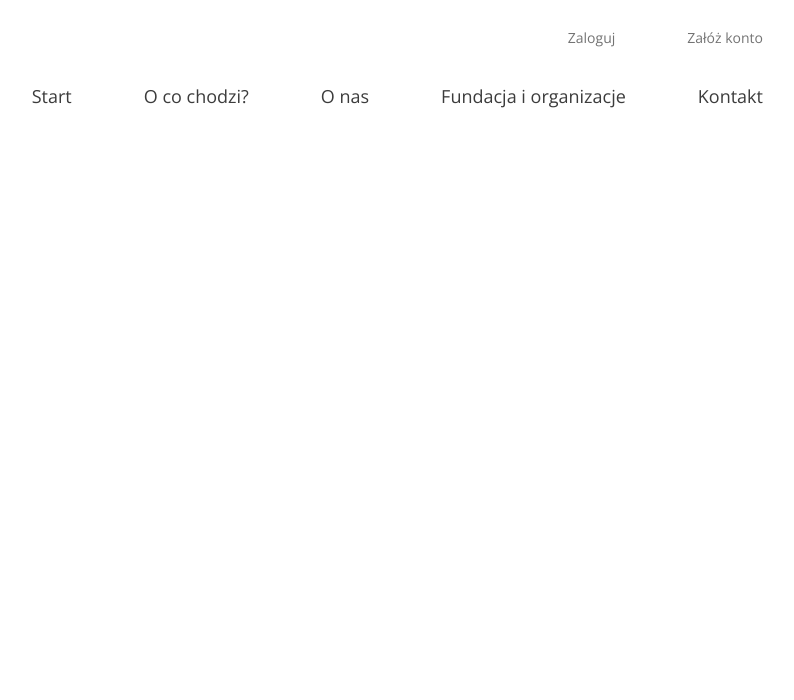
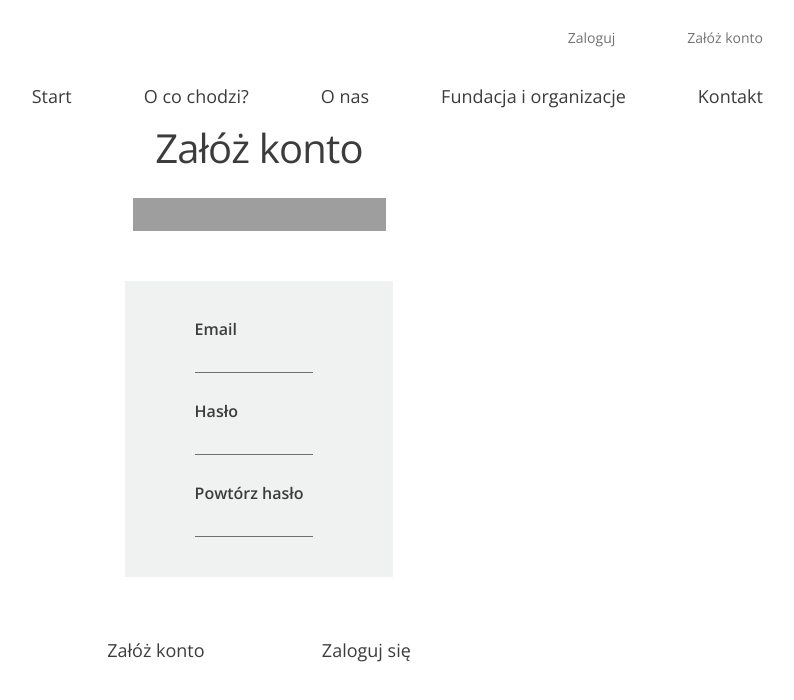
Before and after one commit to PatrykAdamski/Oddaj-w-dobre-rece, a React (Create React App) app: page /Logup in a window 1280 px wide. Shown: the top 700 px of the page, without its empty margins (381-1175 px from the left). Built offline with nearby package versions, Linux system fonts and the light colour scheme; grey boxes are pictures that could not be loaded.

Commit message:
add section logup

```diff
--- a/src/components/Logup.js
+++ b/src/components/Logup.js
@@ -1,9 +1,44 @@
-import React from 'react';
+import React from "react";
 
-
-export default function Logup(){
-    return(
-        <>
-        </>
-    )
+export default function Logup() {
+  return (
+    <>
+      <section className="sectionLogin">
+        <div className="sectionLogin__container">
+          <h2 className="sectionLogin--title">Załóż konto</h2>
+          <div className="ornament"></div>
+          <div className="sectionLogin__container--evidence">
+            <label className="sectionLogin--label" for="email">
+              Email
+            </label>
+            <input
+              className="input sectionLogin--input"
+              type="email"
+              id="email"
+            ></input>
+            <label className="sectionLogin--label" for="password">
+              Hasło
+            </label>
+            <input
+              className="input sectionLogin--input"
+              type="password"
+              id="password"
+            ></input>
+            <label className="sectionLogin--label" for="password">
+              Powtórz hasło
+            </label>
+            <input
+              className="input sectionLogin--input"
+              type="password"
+              id="password"
+            ></input>
+          </div>
+          <div className="sectionLogin__container--btn">
+            <button className="btn sectionLogin--btn">Załóż konto</button>
+            <button className="btn sectionLogin--btn">Zaloguj się</button>
+          </div>
+        </div>
+      </section>
+    </>
+  );
 }
--- a/src/scss/elements/_login.scss
+++ b/src/scss/elements/_login.scss
@@ -34,7 +34,8 @@
   &--input {
     margin: 0;
 
-    &:nth-of-type(1) {
+    &:nth-of-type(1),
+    &:nth-of-type(2) {
       margin-bottom: 30px;
     }
   }
```
